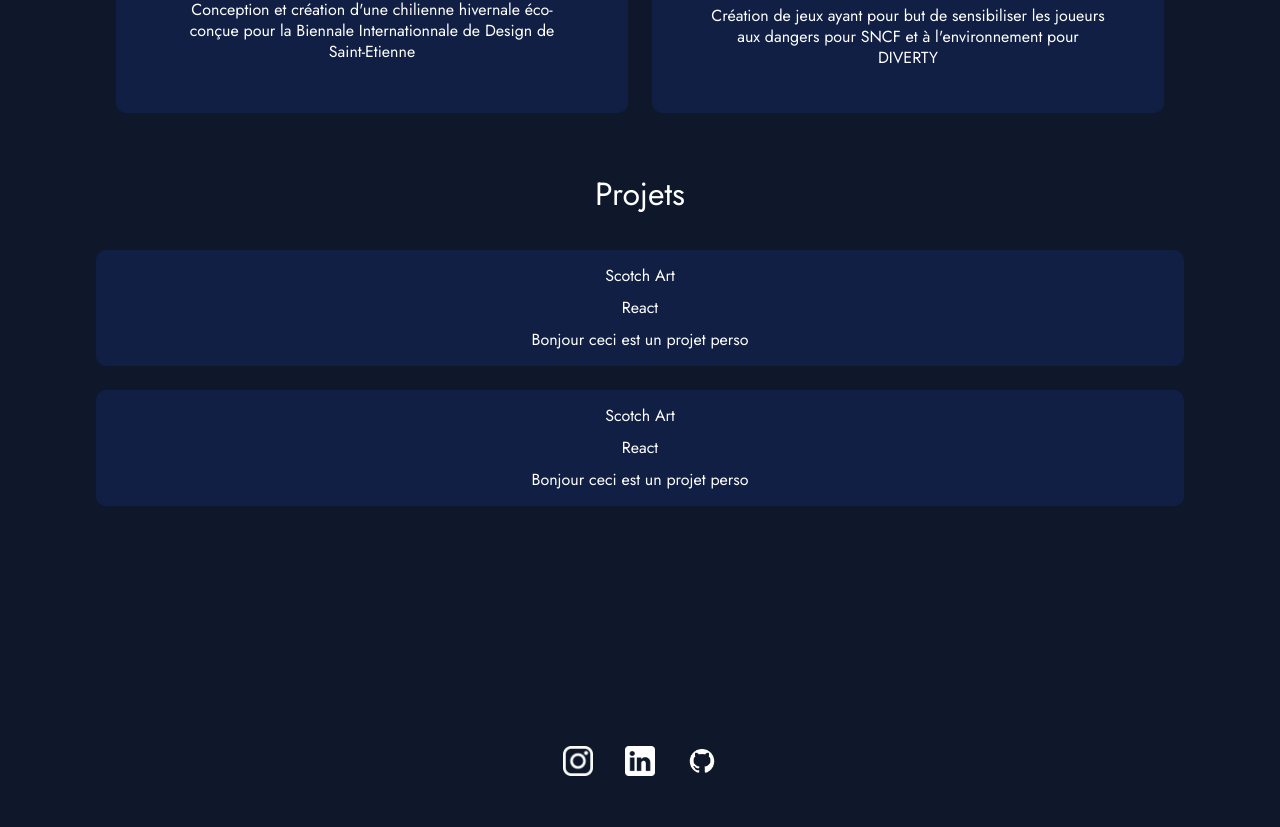
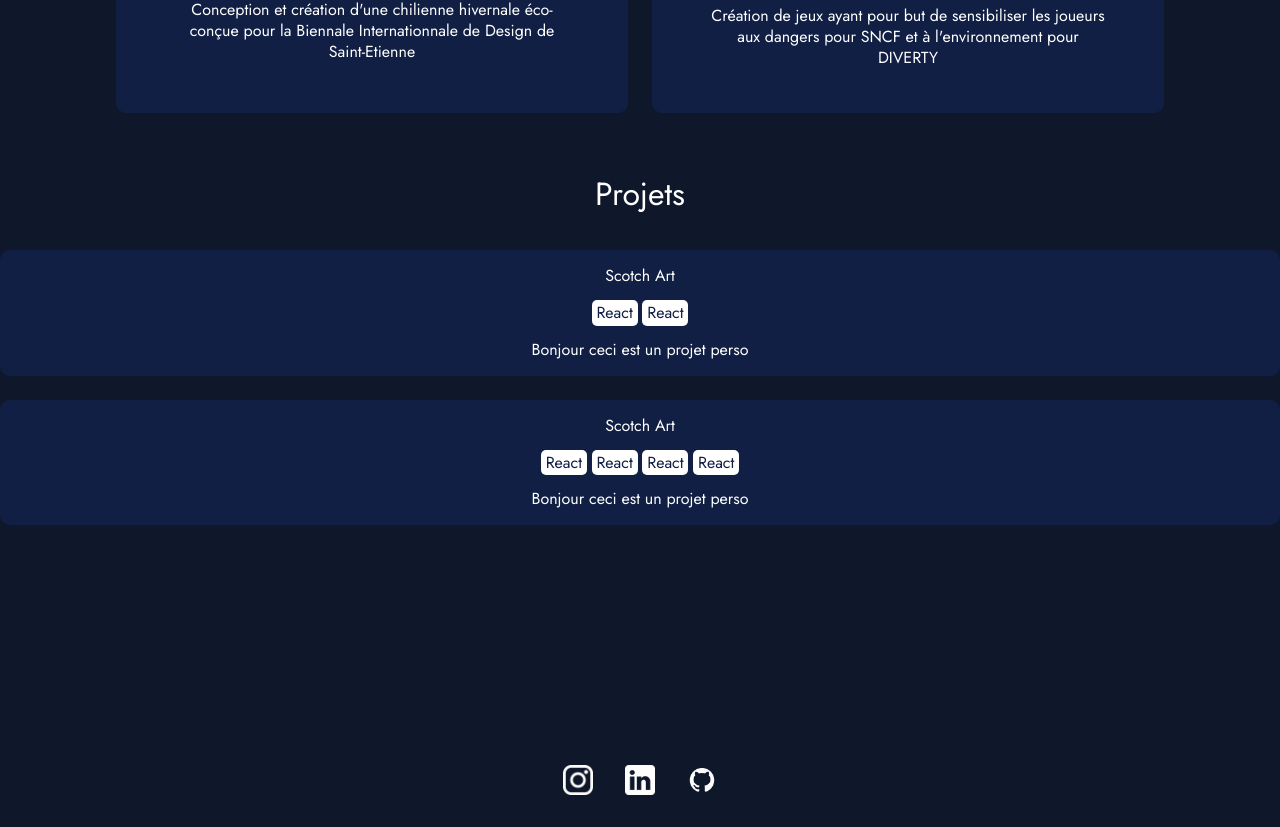
Before and after one commit to lambertkevin42/Portfolio-Ts, a React (Create React App) app: page / in a window 1280 px wide. Shown: the part 1688-2515 px from the top of the page. Built offline with nearby package versions, Linux system fonts and the light colour scheme.

Commit message:
conditionnal techno done in projectbox component

```diff
--- a/src/components/Project/Project.tsx
+++ b/src/components/Project/Project.tsx
@@ -10,8 +10,20 @@ const Project: React.FC<ProjectProps> = ({ title }) => {
   return (
     <div className="project">
       <h2 className="project-title">{title}</h2>
-      <ProjectBox title="Scotch Art" techno="React" intro="Bonjour ceci est un projet perso" />
-      <ProjectBox title="Scotch Art" techno="React" intro="Bonjour ceci est un projet perso" />
+      <ProjectBox
+        title="Scotch Art"
+        techno="React"
+        techno1="React"
+        intro="Bonjour ceci est un projet perso"
+      />
+      <ProjectBox
+        title="Scotch Art"
+        techno="React"
+        techno1="React"
+        techno2="React"
+        techno3="React"
+        intro="Bonjour ceci est un projet perso"
+      />
     </div>
   );
 };
--- a/src/components/Project/ProjectBox/ProjectBox.tsx
+++ b/src/components/Project/ProjectBox/ProjectBox.tsx
@@ -4,18 +4,34 @@ import '../ProjectBox/projectbox.scss';
 interface ProjectBoxProps {
   title: string;
   techno: string;
+  techno1: string;
+  techno2?: string;
+  techno3?: string;
+  techno4?: string;
+  techno5?: string;
   intro: string;
 }
 
-const ProjectBox: React.FC<ProjectBoxProps> = ({ title, techno, intro }) => {
+const ProjectBox: React.FC<ProjectBoxProps> = ({
+  title,
+  techno,
+  techno1,
+  techno2,
+  techno3,
+  techno4,
+  techno5,
+  intro,
+}) => {
   return (
     <div className="projectbox">
       <h2 className="projectbox-title">{title}</h2>
       <div className="projectbox-techno">
-        <ul>
-          <li className="projectbox-techno-simple">{techno}</li>
-          <li></li>
-        </ul>
+        <div className="projectbox-techno-simple">{techno}</div>
+        <div className="projectbox-techno-simple">{techno1}</div>
+        {techno2 ? <div className="projectbox-techno-simple">{techno2}</div> : null}
+        {techno3 ? <div className="projectbox-techno-simple">{techno3}</div> : null}
+        {techno4 ? <div className="projectbox-techno-simple">{techno4}</div> : null}
+        {techno5 ? <div className="projectbox-techno-simple">{techno5}</div> : null}
       </div>
       <p className="projectbox- intro">{intro}</p>
     </div>
--- a/src/components/Project/ProjectBox/projectbox.scss
+++ b/src/components/Project/ProjectBox/projectbox.scss
@@ -2,7 +2,7 @@
 
 .projectbox {
     display: flex;
-    width: 85%;
+    width: 100%;
     justify-content: center;
     flex-direction: column;
     align-items: center;
@@ -18,9 +18,20 @@
         width:70%;
 
     }
-    &-techo{
-        width:70%;
-        text-transform:uppercase;
+    &-techno{
+        display: flex;
+        flex-direction: row;
+        flex-wrap: wrap;
+        justify-content: center;
+        gap: vars.$gutter*0.3;
+
+    }
+    &-techno-simple{
+        padding: vars.$gutter*0.3;
+        width: fit-content;
+        border-radius: 5px;
+        background-color: white;
+        color: vars.$dark;
     }
     &-intro{
         width: 85%;
```
